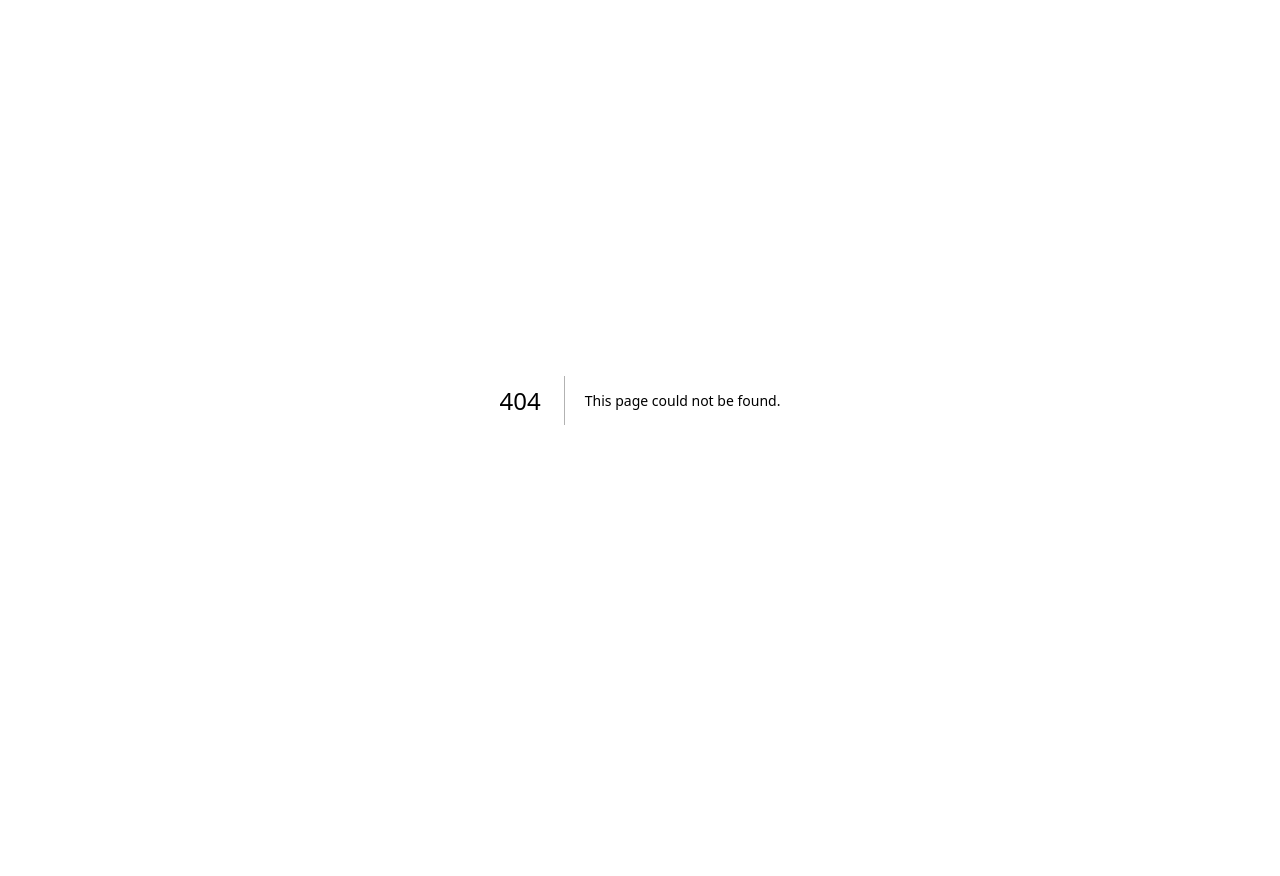
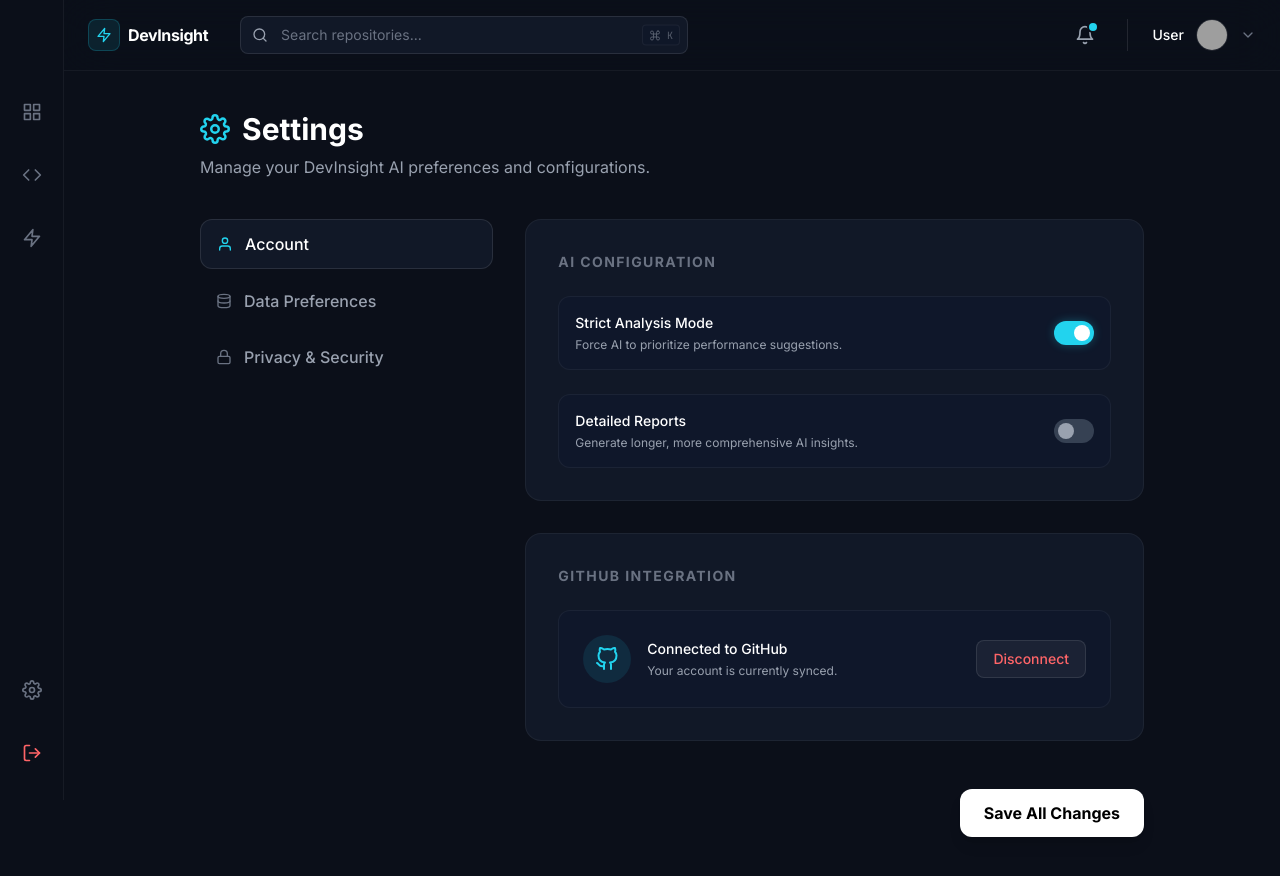
Before and after one commit to Praveenpadidapu/Github_Analyzer, a Next.js app in the folder frontend/: page /dashboard/settings in a window 1280 px wide. Before the commit this address had no page. Before the commit the page ends 800 px from the top, so only its background shows below. Built offline with nearby package versions, Linux system fonts and the light colour scheme; grey boxes are pictures that could not be loaded.

Commit message:
feat: add dedicated settings page layout

```diff
--- /dev/null
+++ b/frontend/src/app/dashboard/settings/page.tsx
@@ -0,0 +1,107 @@
+"use client";
+import { useState, useEffect } from "react";
+import { useRouter } from "next/navigation";
+import Sidebar from "@/components/Dashboard/Sidebar";
+import Header from "@/components/Dashboard/Header";
+import { FiCheck, FiUser, FiSettings, FiGithub, FiDatabase, FiLock } from "react-icons/fi";
+
+export default function SettingsPage() {
+  const router = useRouter();
+  const [activeTab, setActiveTab] = useState("settings");
+  const [user, setUser] = useState<any>(null);
+
+  useEffect(() => {
+    // We just need a dummy user object for the Header,
+    // or fetch real user from local storage/API if needed.
+    setUser({ login: "User", avatar_url: "" });
+  }, []);
+
+  return (
+    <div className="min-h-screen bg-[#000000] text-white relative font-sans flex">
+      <Sidebar activeTab={activeTab} setActiveTab={(id: string) => {
+        if (id === 'settings') return;
+        router.push(`/dashboard?tab=${id}`);
+      }} onSettingsClick={() => {}} />
+
+      <main className="md:pl-16 flex-1 flex flex-col relative z-10 min-h-screen bg-[#0B0F19]">
+        <Header user={user} searchQuery={""} setSearchQuery={() => {}} />
+
+        <div className="p-6 md:p-10 max-w-5xl w-full mx-auto animate-in fade-in slide-in-from-bottom-4 duration-500">
+          <div className="mb-10">
+            <h1 className="text-3xl font-bold text-white mb-2 flex items-center gap-3">
+              <FiSettings className="text-[#22D3EE]" /> Settings
+            </h1>
+            <p className="text-gray-400">Manage your DevInsight AI preferences and configurations.</p>
+          </div>
+
+          <div className="grid grid-cols-1 md:grid-cols-3 gap-8">
+            <div className="md:col-span-1 space-y-2">
+              <button className="w-full text-left px-4 py-3 rounded-xl bg-[#111827] border border-white/10 text-white font-medium flex items-center gap-3">
+                <FiUser className="text-[#22D3EE]" /> Account
+              </button>
+              <button className="w-full text-left px-4 py-3 rounded-xl hover:bg-[#111827]/50 text-gray-400 font-medium flex items-center gap-3 transition-colors">
+                <FiDatabase className="text-gray-500" /> Data Preferences
+              </button>
+              <button className="w-full text-left px-4 py-3 rounded-xl hover:bg-[#111827]/50 text-gray-400 font-medium flex items-center gap-3 transition-colors">
+                <FiLock className="text-gray-500" /> Privacy & Security
+              </button>
+            </div>
+
+            <div className="md:col-span-2 space-y-8">
+              <div className="bg-[#111827] border border-white/5 rounded-2xl p-8">
+                <h3 className="text-sm font-bold text-gray-500 uppercase tracking-widest mb-6">AI Configuration</h3>
+
+                <div className="space-y-6">
+                  <div className="flex items-center justify-between p-4 rounded-xl border border-white/5 bg-[#0F172A]">
+                    <div>
+                      <p className="text-sm font-medium text-white">Strict Analysis Mode</p>
+                      <p className="text-xs text-gray-400 mt-1">Force AI to prioritize performance suggestions.</p>
+                    </div>
+                    <div className="w-10 h-6 bg-[#22D3EE] rounded-full flex items-center p-1 cursor-pointer shadow-[0_0_10px_rgba(34,211,238,0.3)]">
+                      <div className="w-4 h-4 bg-white rounded-full transform translate-x-4 transition-transform"></div>
+                    </div>
+                  </div>
+
+                  <div className="flex items-center justify-between p-4 rounded-xl border border-white/5 bg-[#0F172A]">
+                    <div>
+                      <p className="text-sm font-medium text-white">Detailed Reports</p>
+                      <p className="text-xs text-gray-400 mt-1">Generate longer, more comprehensive AI insights.</p>
+                    </div>
+                    <div className="w-10 h-6 bg-gray-700 rounded-full flex items-center p-1 cursor-pointer">
+                      <div className="w-4 h-4 bg-gray-400 rounded-full transition-transform"></div>
+                    </div>
+                  </div>
+                </div>
+              </div>
+
+              <div className="bg-[#111827] border border-white/5 rounded-2xl p-8">
+                <h3 className="text-sm font-bold text-gray-500 uppercase tracking-widest mb-6">GitHub Integration</h3>
+
+                <div className="flex flex-col sm:flex-row items-center justify-between p-6 rounded-xl border border-white/5 bg-[#0F172A] gap-4">
+                  <div className="flex items-center gap-4">
+                    <div className="w-12 h-12 bg-[#22D3EE]/10 rounded-full flex items-center justify-center">
+                      <FiGithub className="w-6 h-6 text-[#22D3EE]" />
+                    </div>
+                    <div>
+                      <p className="text-sm font-medium text-white">Connected to GitHub</p>
+                      <p className="text-xs text-gray-400 mt-1">Your account is currently synced.</p>
+                    </div>
+                  </div>
+                  <button className="px-4 py-2 bg-white/5 hover:bg-red-500/20 text-red-400 hover:text-red-300 rounded-lg text-sm font-medium transition-colors border border-white/10 hover:border-red-500/30">
+                    Disconnect
+                  </button>
+                </div>
+              </div>
+
+              <div className="flex justify-end pt-4">
+                <button className="px-6 py-3 bg-white text-black font-bold rounded-xl hover:bg-gray-200 transition-colors shadow-lg">
+                  Save All Changes
+                </button>
+              </div>
+            </div>
+          </div>
+        </div>
+      </main>
+    </div>
+  );
+}
--- a/frontend/src/components/Dashboard/Sidebar.tsx
+++ b/frontend/src/components/Dashboard/Sidebar.tsx
@@ -38,7 +38,7 @@
       {/* Bottom Actions */}
       <div className="mt-auto flex flex-col gap-4 w-full px-2">
         <button
-          onClick={onSettingsClick}
+          onClick={() => { window.location.href = "/dashboard/settings" }}
           title="Settings"
           className="w-full aspect-square rounded-xl flex items-center justify-center text-gray-500 hover:text-white hover:bg-white/5 transition-all group relative"
         >
```
